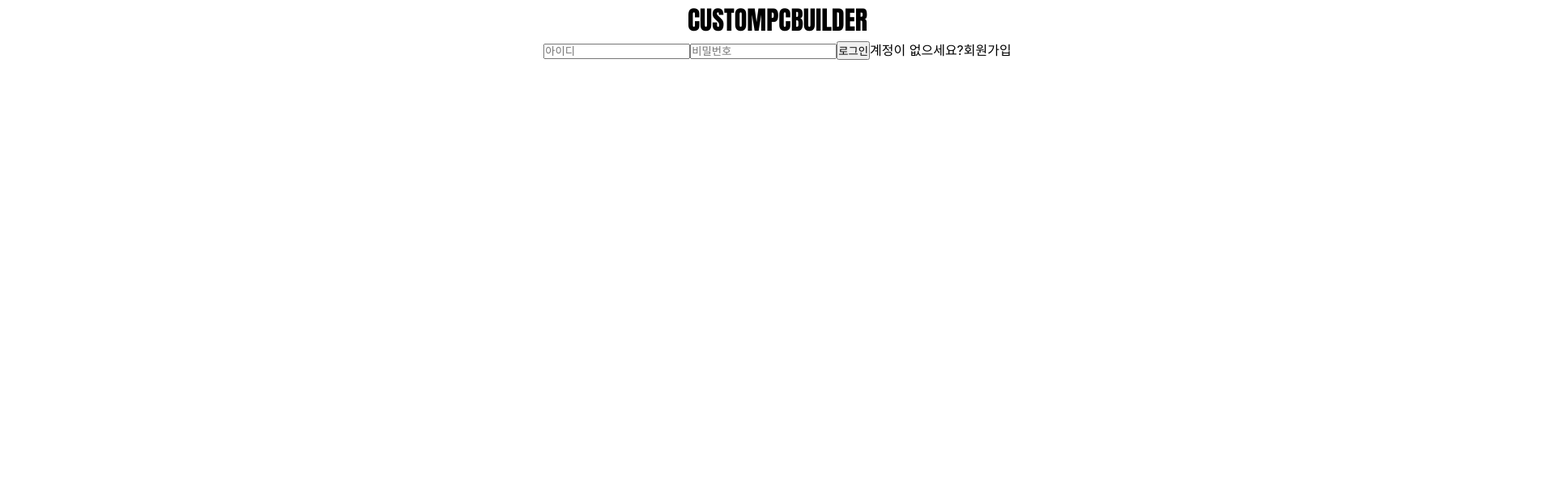
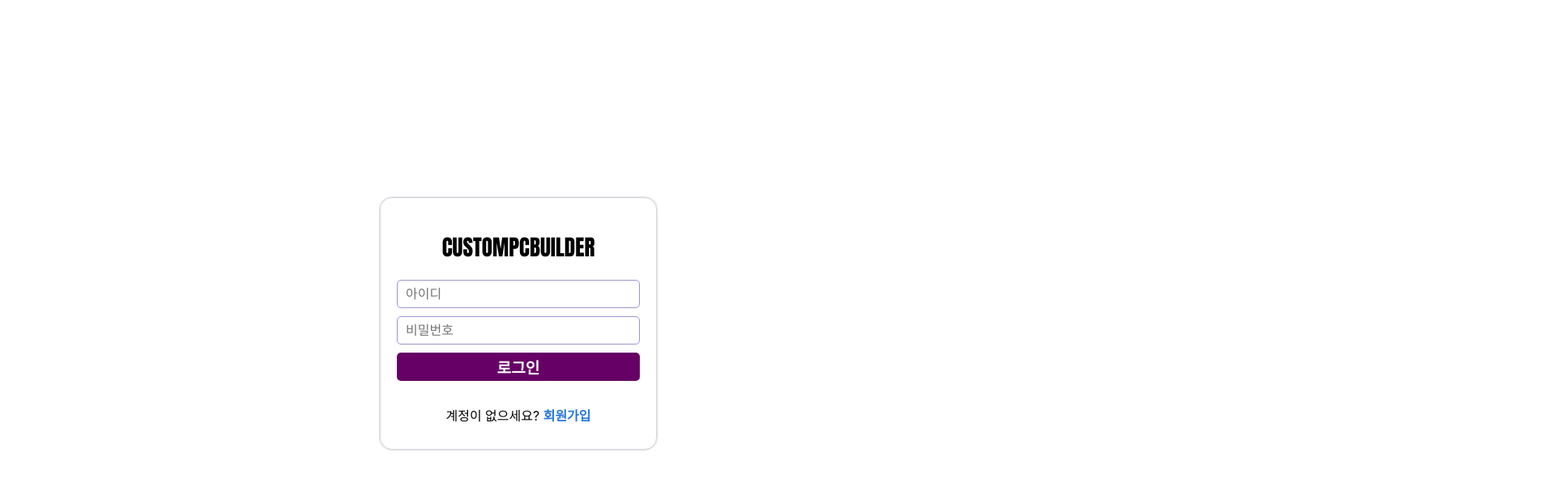
Before and after one commit to bin778/CustomPCBuilder, a React (Create React App) app in the folder frontend/: page /login in a window 1280 px wide. Shown: the top 596 px of the page at 81% size, 1920 px wide, since content can reach past the window. Built offline with nearby package versions, Linux system fonts and the light colour scheme.

Commit message:
feat login

```diff
--- a/frontend/src/css/Login.scss
+++ b/frontend/src/css/Login.scss
@@ -11,11 +11,65 @@
 }
 
 .login-form {
+  position: absolute;
+  top: 50%;
+  left: 50%;
+  transform: translate(-50%, -50%);
   text-align: center;
+  width: 300px;
+  height: 270px;
+  padding: 20px;
+  border: 1px solid #dadce0;
+  border-radius: 15px;
+  box-shadow: 0 0 0 1px #dadce0;
+
   .login-logo {
     position: relative;
+    margin: 20px auto;
     color: #000000;
     font-family: Impact, Haettenschweiler, 'Arial Narrow Bold', sans-serif;
-    font-size: 2.0rem;
+    font-size: 1.7rem;
+  }
+
+  // 로그인 폼
+  .login-input {
+    width: calc(100%);
+    height: 35px;
+    border: 1px solid #9C94D0;
+    border-radius: 5px;
+    box-sizing: border-box;
+    font-size: 16px;
+    margin-bottom: 10px;
+    padding: 0 10px;
+
+    &:focus {
+      outline: none !important;
+      border-color: #660066;
+      box-shadow: 0 0 0 2px #dadce0;
+      caret-color: #660066;
+    }
+  }
+
+  // 로그인 버튼
+  .login-button {
+    width: calc(100%);
+    height: 35px;
+    border: none;
+    background-color: #660066;
+    border-radius: 5px;
+    box-sizing: border-box;
+    font-size: 1.2rem;
+    font-family: Arial, Helvetica, sans-serif;
+    color: #ffffff;
+    font-weight: bold;
+    margin-bottom: 30px;
+    cursor: pointer;
+  }
+
+  // 회원가입 버튼
+  .signup-button {
+    color: #2677e0;
+    font-weight: bold;
+    cursor: pointer;
   }
 }
--- a/frontend/src/view/Login.jsx
+++ b/frontend/src/view/Login.jsx
@@ -15,12 +15,14 @@
     <div className="login-layer">
       <div className="login-form">
         <div className="login-logo">CUSTOMPCBUILDER</div>
-        <div className="container">
-          <input type="text" placeholder="아이디" id="id" className="login-input" />
-          <input type="password" placeholder="비밀번호" id="password" className="login-input" />
-          <button id="login" className="login-button">로그인</button>
-          <span>계정이 없으세요?</span>
-          <span onClick={goToSignUp}>회원가입</span>
+        <div>
+          <div><input type="text" placeholder="아이디" id="id" className="login-input" /></div>
+          <div><input type="password" placeholder="비밀번호" id="password" className="login-input" /></div>
+          <div><button id="login" className="login-button">로그인</button></div>
+          <div>
+            <span>계정이 없으세요? </span>
+            <span className="signup-button" onClick={goToSignUp}>회원가입</span>
+          </div>
         </div>
       </div>
     </div>
```
